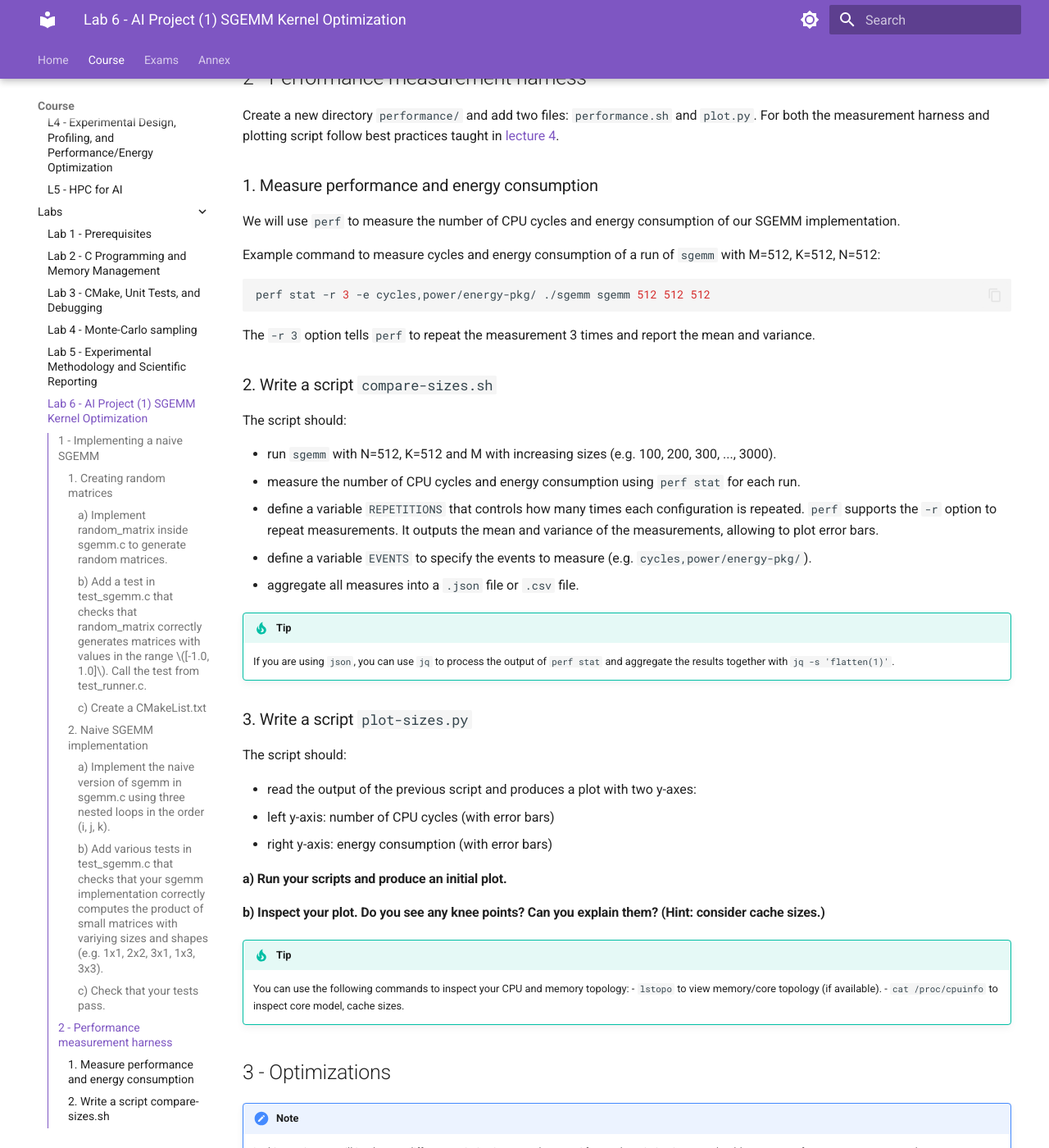
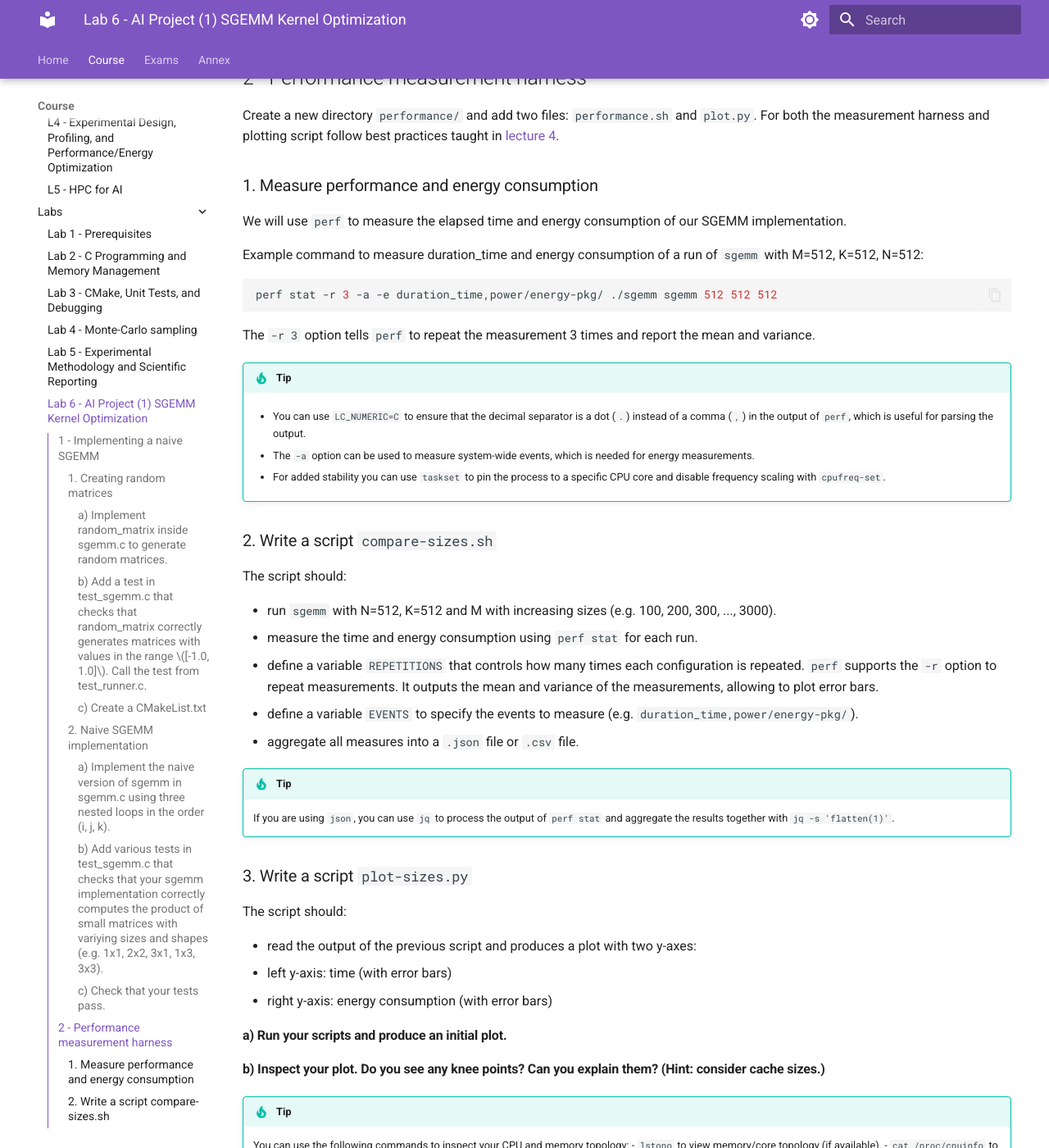
Before and after one commit to M1-CHPS/glhpc, an MkDocs documentation site: the page built from docs/lab6.md, in a window 1280 px wide and 1400 px high, scrolled down 2341 px. Shown: the whole window at 82% size. Built offline with MkDocs 1.6.1 and Material for MkDocs 9.7.7, drawn with Linux system fonts in a browser that asks for light colours; some of the changed text lies outside the part shown.

Commit message:
Add more details about stability and OpenMP tuning

````diff
--- a/docs/lab6.md
+++ b/docs/lab6.md
@@ -80,23 +80,30 @@
 
 ### 1. Measure performance and energy consumption
 
-We will use `perf` to measure the number of CPU cycles and energy consumption of our SGEMM implementation.
+We will use `perf` to measure the elapsed time and energy consumption of our SGEMM implementation.
 
-Example command to measure cycles and energy consumption of a run of `sgemm` with M=512, K=512, N=512:
+Example command to measure duration_time and energy consumption of a run of `sgemm` with M=512, K=512, N=512:
 ```sh
-perf stat -r 3 -e cycles,power/energy-pkg/ ./sgemm sgemm 512 512 512
+perf stat -r 3 -a -e duration_time,power/energy-pkg/ ./sgemm sgemm 512 512 512
 ```
 
 The `-r 3` option tells `perf` to repeat the measurement 3 times and report the mean and variance.
 
+!!! Tip
+
+    - You can use `LC_NUMERIC=C` to ensure that the decimal separator is a dot (`.`) instead of a comma (`,`) in the output of `perf`, which is useful for parsing the output.
+
+    - The `-a` option can be used to measure system-wide events, which is needed for energy measurements.
+
+    - For added stability you can use `taskset` to pin the process to a specific CPU core and disable frequency scaling with `cpufreq-set`.
+
 ### 2. Write a script `compare-sizes.sh`
-
 The script should:
 
 - run `sgemm` with N=512, K=512 and M with increasing sizes (e.g. 100, 200, 300, ..., 3000).
-- measure the number of CPU cycles and energy consumption using `perf stat` for each run.
+- measure the time and energy consumption using `perf stat` for each run.
 - define a variable `REPETITIONS` that controls how many times each configuration is repeated. `perf` supports the `-r` option to repeat measurements. It outputs the mean and variance of the measurements, allowing to plot error bars.
-- define a variable `EVENTS` to specify the events to measure (e.g. `cycles,power/energy-pkg/`).
+- define a variable `EVENTS` to specify the events to measure (e.g. `duration_time,power/energy-pkg/`).
 - aggregate all measures into a `.json` file or `.csv` file.
 
 !!! Tip
@@ -107,7 +114,7 @@
 The script should:
 
 - read the output of the previous script and produces a plot with two y-axes:
-- left y-axis: number of CPU cycles (with error bars)
+- left y-axis: time (with error bars)
 - right y-axis: energy consumption (with error bars)
 
 #### a) Run your scripts and produce an initial plot.
@@ -117,6 +124,7 @@
     You can use the following commands to inspect your CPU and memory topology:
     - `lstopo` to view memory/core topology (if available).
     - `cat /proc/cpuinfo` to inspect core model, cache sizes.
+    - do not forget to include the units in your plot (e.g. ns, ms, s, mJ, J, ...).
 
 ## 3 - Optimizations
 
@@ -228,7 +236,16 @@
 Plot the performance and energy consumption of your OpenMP implementation for different numbers of threads (e.g., 1, 2, 4, 8, 16).
 Add your scripts to `performance/` and produce a scalability plot.
 
-#### c) Analyze results
+#### c) Tune OpenMP settings
+
+You can experiment with different OpenMP settings to optimize performance and energy consumption. For example, you can set the thread affinity to bind threads to specific cores:
+```bash
+export OMP_NUM_THREADS=6
+export OMP_PLACES=cores
+export OMP_PROC_BIND=close        # or 'spread' to experiment
+```
+
+#### d) Analyze results
 
 - Compare energy consumption and runtime to the single-threaded version.
 - Experiment with different numbers of threads and observe the impact on energy and time.
````
